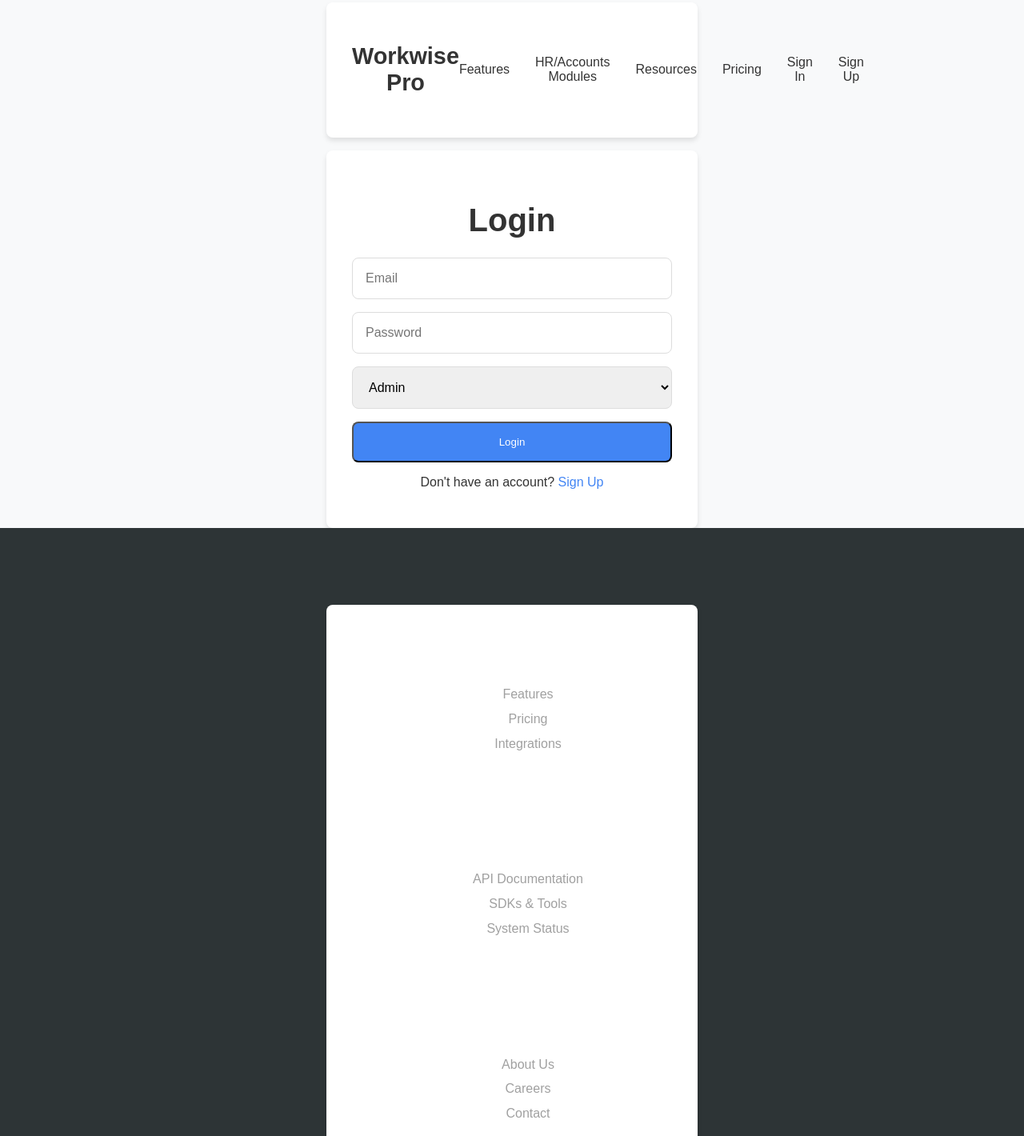
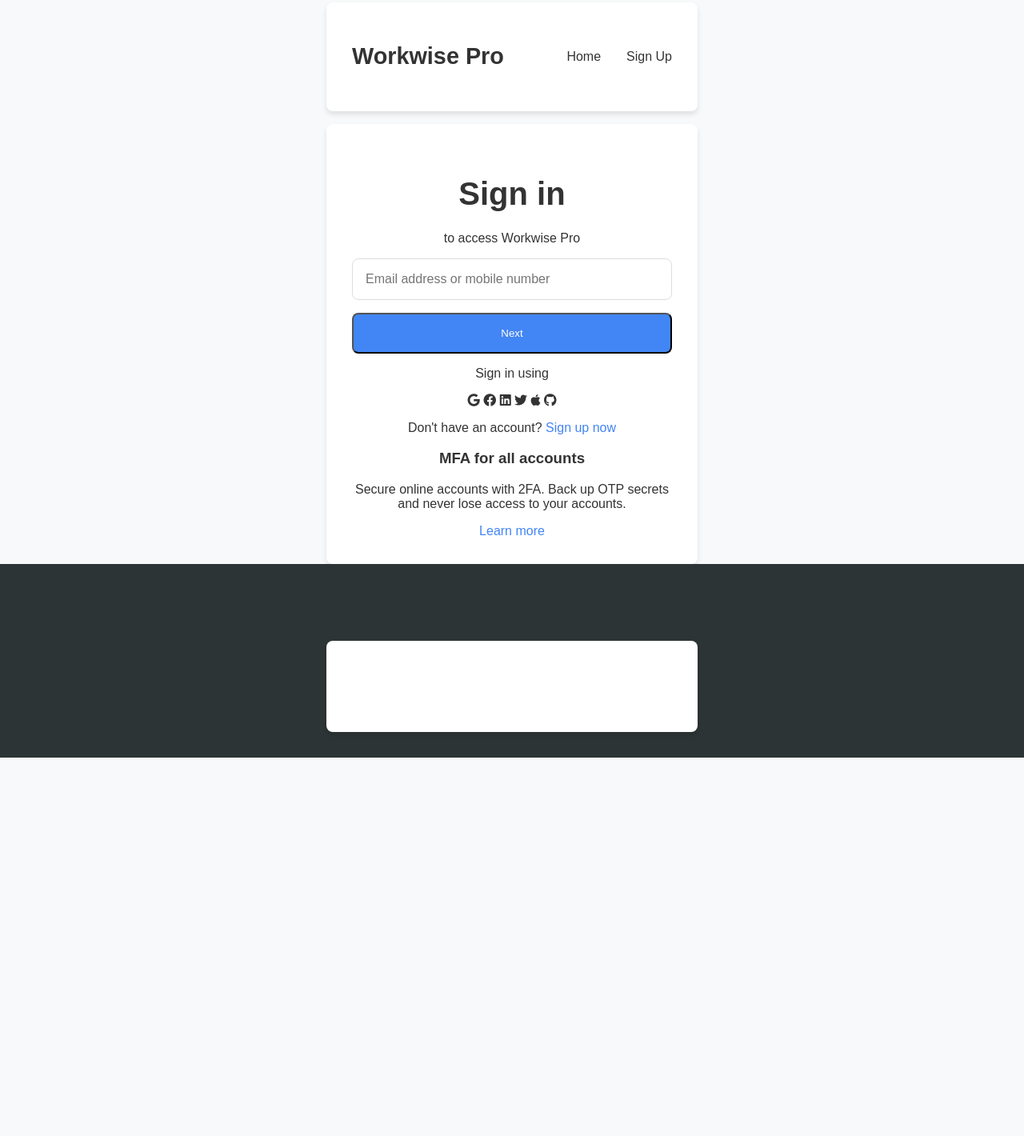
Before and after one commit to shahidbaba123321/alibaba, a plain HTML site: page login.html in a window 1280 px wide. Shown: the part 13-1433 px from the top of the page at 80% size. After the commit the page ends 960 px from the top, so only its background shows below. Drawn offline with Linux system fonts and the light colour scheme.

Commit message:
Update login.html

```diff
--- a/login.html
+++ b/login.html
@@ -5,10 +5,11 @@
     <meta name="viewport" content="width=device-width, initial-scale=1.0">
     <title>Login - Workwise Pro</title>
     <link rel="stylesheet" href="logstyles.css">
+    <link rel="stylesheet" href="https://cdnjs.cloudflare.com/ajax/libs/font-awesome/6.0.0-beta3/css/all.min.css">
 </head>
 <body>
 
-     <!-- Mobile Menu Overlay -->
+    <!-- Mobile Menu Overlay -->
     <div class="menu-overlay"></div>
 
     <!-- Header Section -->
@@ -17,82 +18,48 @@
             <div class="logo">
                 <h1>Workwise Pro</h1>
             </div>
-            <div class="menu-toggle" id="mobile-menu">
-                <span></span>
-                <span></span>
-                <span></span>
-            </div>
             <nav id="nav-menu">
                 <ul id="nav-list">
-                    <li><a href="#features">Features</a></li>
-                    <li class="dropdown">
-                        <a href="#">HR/Accounts Modules <i class="fas fa-caret-down"></i></a>
-                        <ul class="dropdown-content">
-                            <li><a href="#recruitment">People Management</a></li>
-                            <li><a href="#performance">Performance Management</a></li>
-                            <li><a href="#payroll">Payroll</a></li>
-                            <li><a href="#payroll">Book-keeping</a></li>
-                            <li><a href="#payroll">ADP</a></li>
-                        </ul>
-                    </li>
-                    <li><a href="#resources">Resources</a></li>
-                    <li><a href="#pricing">Pricing</a></li>
-                    <li><a href="login.html">Sign In</a></li>
-                    <li><a href="signup.html" class="btn primary">Sign Up</a></li>
+                    <li><a href="index.html">Home</a></li>
+                    <li><a href="signup.html">Sign Up</a></li>
                 </ul>
             </nav>
         </div>
     </header>
+
     <!-- Login Page -->
     <section class="login">
-        <div class="container">
-            <h2>Login</h2>
-            <form id="login-form">
-                <input type="email" placeholder="Email" required>
-                <input type="password" placeholder="Password" required>
-                <select id="login-role">
-                    <option value="admin">Admin</option>
-                    <option value="user">User</option>
-                </select>
-                <button type="submit" class="btn primary">Login</button>
-            </form>
-            <p>Don't have an account? <a href="signup.html">Sign Up</a></p>
+        <div class="container login-container">
+            <div class="login-form">
+                <h2>Sign in</h2>
+                <p>to access Workwise Pro</p>
+                <form id="login-form">
+                    <input type="email" placeholder="Email address or mobile number" required>
+                    <button type="submit" class="btn primary">Next</button>
+                </form>
+                <p>Sign in using</p>
+                <div class="social-icons">
+                    <i class="fab fa-google"></i>
+                    <i class="fab fa-facebook"></i>
+                    <i class="fab fa-linkedin"></i>
+                    <i class="fab fa-twitter"></i>
+                    <i class="fab fa-apple"></i>
+                    <i class="fab fa-github"></i>
+                </div>
+                <p>Don't have an account? <a href="signup.html">Sign up now</a></p>
+            </div>
+            <div class="login-info">
+                <h3>MFA for all accounts</h3>
+                <p>Secure online accounts with 2FA. Back up OTP secrets and never lose access to your accounts.</p>
+                <a href="#" class="btn secondary">Learn more</a>
+            </div>
         </div>
     </section>
 
-     <!-- Footer -->
+    <!-- Footer -->
     <footer>
         <div class="container">
-            <div class="footer-grid">
-                <div class="footer-section">
-                    <h4>Product</h4>
-                    <ul>
-                        <li><a href="#features">Features</a></li>
-                        <li><a href="#pricing">Pricing</a></li>
-                        <li><a href="#integrations">Integrations</a></li>
-                    </ul>
-                </div>
-                <div class="footer-section">
-                    <h4>Developers</h4>
-                    <ul>
-                        <li><a href="#api-docs">API Documentation</a></li>
-                        <li><a href="#sdk">SDKs & Tools</a></li>
-                        <li><a href="#status">System Status</a></li>
-                    </ul>
-                </div>
-                <div class="footer-section">
-                    <h4>Company</h4>
-                    <ul>
-                        <li><a href="#about">About Us</a></li>
-                        <li><a href="#careers">Careers</a></li>
-                        <li><a href="#contact">Contact</a></li>
-                    </ul>
-                </div>
-            </div>
-            <div class="footer-bottom">
-
-                <p>&copy; 2023 Workwise Pro. All rights reserved.</p>
-            </div>
+            <p>&copy; 2023 Workwise Pro. All rights reserved.</p>
         </div>
     </footer>
 
```
